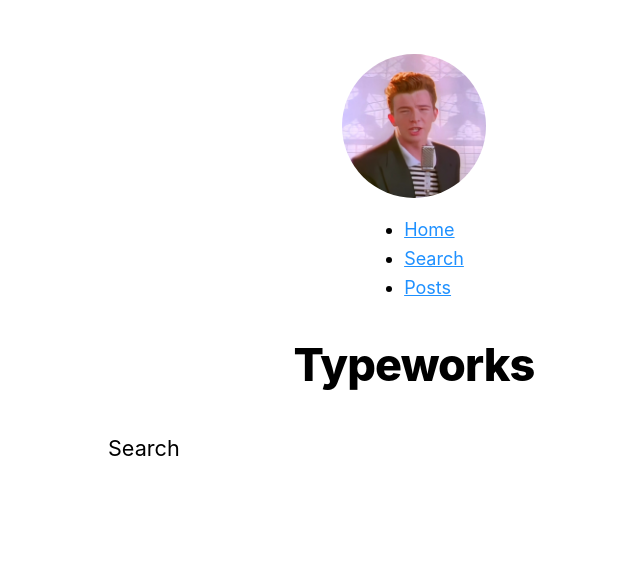
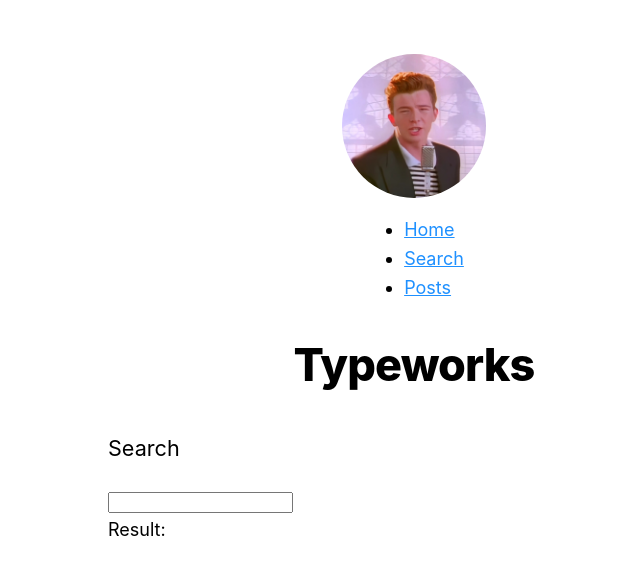
Before and after one commit to jorexetw/nextjs-playground, a Next.js app: page /search in a window 1280 px wide. Shown: the top 574 px of the page, without its empty margins (226-866 px from the left). Built offline with nearby package versions, Linux system fonts and the light colour scheme; no server answers.

Commit message:
Debounce api

```diff
--- /dev/null
+++ b/hooks/useDebounce.ts
@@ -0,0 +1,17 @@
+import { useEffect, useState } from 'react'
+
+function useDebounce<T>(value: T, delay?: number): T {
+    const [debouncedValue, setDebouncedValue] = useState<T>(value)
+
+    useEffect(() => {
+        const timer = setTimeout(() => setDebouncedValue(value), delay || 500)
+
+        return () => {
+            clearTimeout(timer)
+        }
+    }, [value, delay])
+
+    return debouncedValue
+}
+
+export default useDebounce
--- /dev/null
+++ b/hooks/useDebouncedApi.ts
@@ -0,0 +1,9 @@
+import useDebounce from "./useDebounce";
+import useApi from "./useApi";
+import {PostManResponse} from "../pages/search";
+
+export default function useDebounceApi<T>(apiUrl: string, timeout: number = 1000) {
+    const debouncedSearch = useDebounce<string>(apiUrl, 1000)
+
+    return useApi<PostManResponse>(debouncedSearch);
+}
--- a/pages/search/index.tsx
+++ b/pages/search/index.tsx
@@ -2,8 +2,21 @@ import {NextPage} from "next";
 import Layout, {siteTitle} from "../../components/Layout/layout";
 import Head from "next/head";
 import utilStyles from "../../styles/utils.module.css";
+import useApi from "../../hooks/useApi";
+import {useState} from "react";
+import useDebounce from "../../hooks/useDebounce";
+import useDebounceApi from "../../hooks/useDebouncedApi";
+
+export interface PostManResponse {
+    args: {
+        search: string
+    }
+}
 
 const Search: NextPage = () => {
+    const [search, setSearch] = useState<string>('')
+    const [response] = useDebounceApi<PostManResponse>(`https://www.postman-echo.com/get?search=${search}`, 500);
+
     return <Layout home>
         <Head>
             <title>{siteTitle}</title>
@@ -13,6 +26,8 @@ const Search: NextPage = () => {
         </section>
         <section className={`${utilStyles.headingMd} ${utilStyles.padding1px}`}>
         </section>
+        <input value={search} onChange={(e) => setSearch(e.target.value)}/>
+        <div>Result: {response?.args.search}</div>
     </Layout>
 }
 
```
